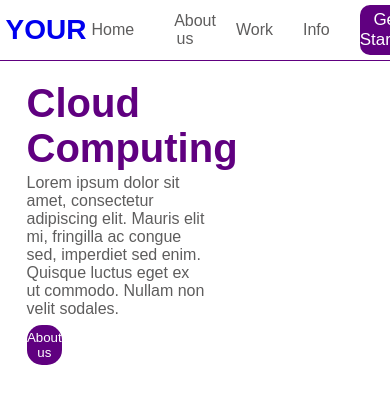
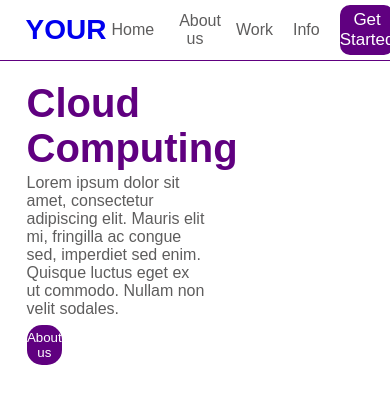
Before and after one commit to joaov1ct0r/react-cloud, a React (Create React App) app: page / in a window 390 px wide. Shown: the top 404 px of the page. Built offline with nearby package versions, Linux system fonts and the light colour scheme.

Commit message:
estilo aplicado ao elemento nav ul li a

```diff
--- a/src/App.css
+++ b/src/App.css
@@ -123,4 +123,8 @@ header .img-container img {
         padding: 5px;
         width: 50%;
     }
+
+    nav ul li a {
+        margin-right: 10px;
+    }
 }
```
